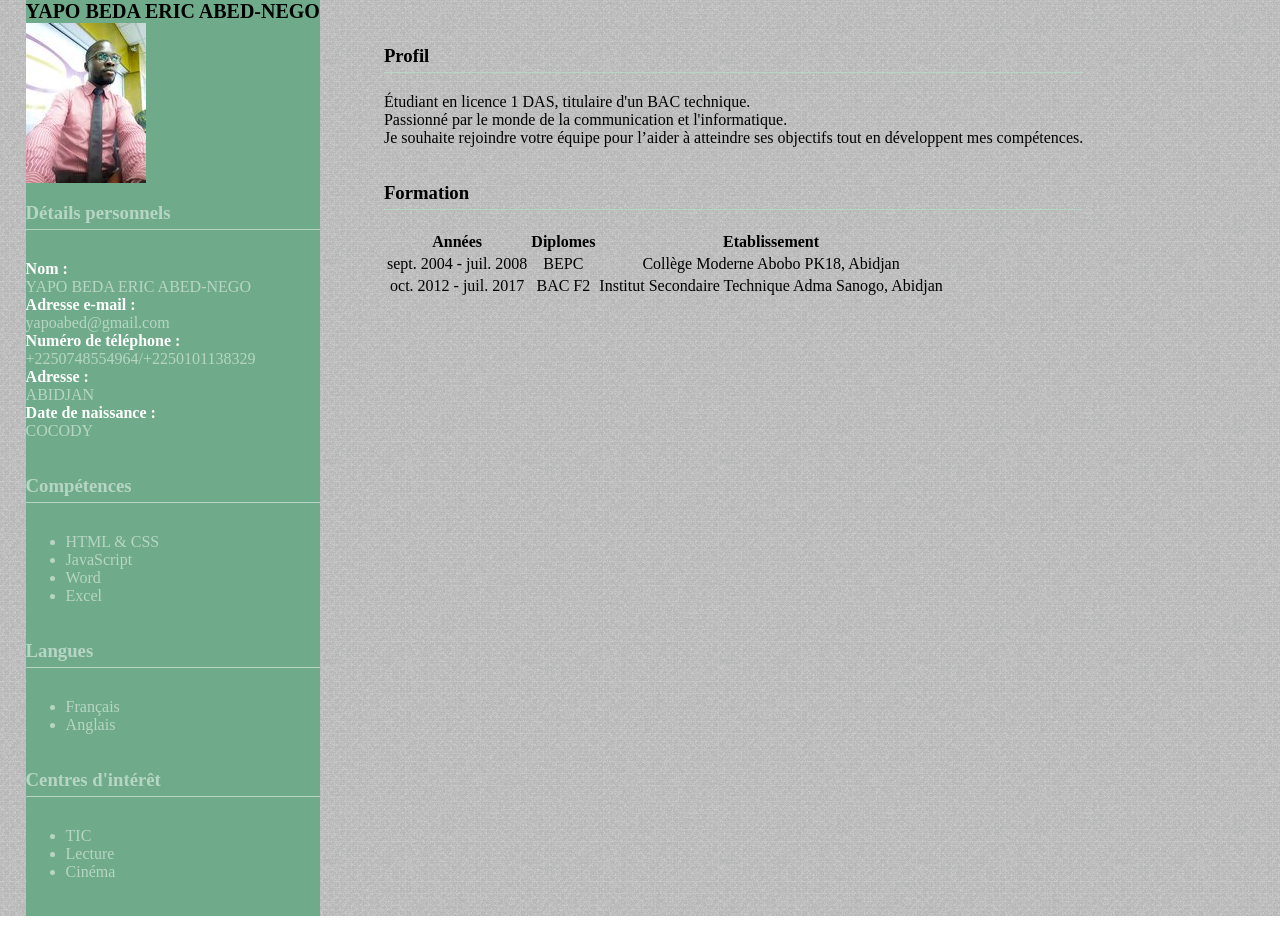
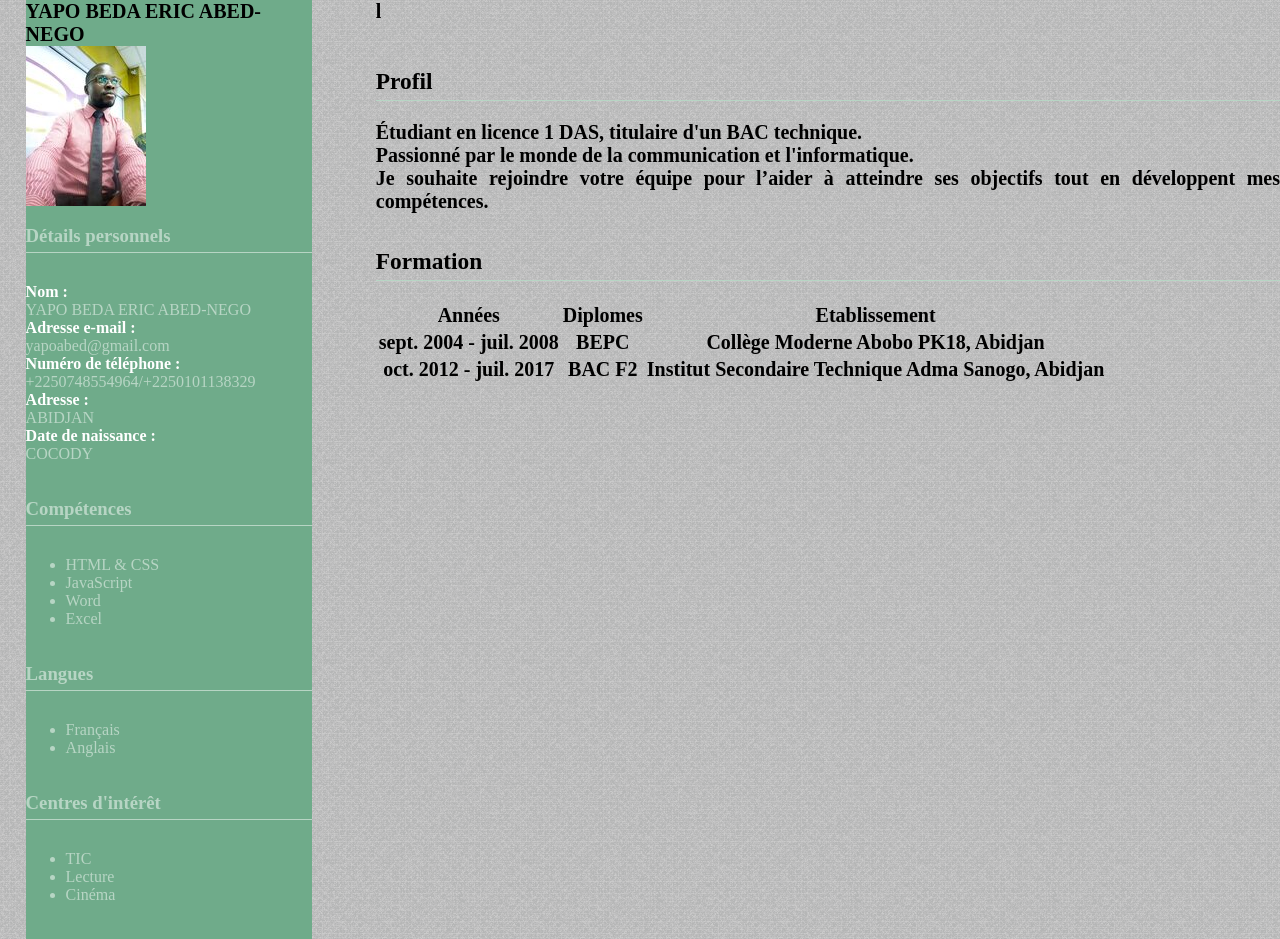
Before and after one commit to yapeaud/cvyapo.github.io, a plain HTML site: page index.html in a window 1280 px wide. Before the commit the page ends 916 px from the top, so only its background shows below. Drawn offline with Linux system fonts and the light colour scheme.

Commit message:
Update index.html

```diff
--- a/index.html
+++ b/index.html
@@ -50,6 +50,7 @@
                 </ul>
             </article>
         </section>
+        <h2>l</2>
         <section id="sec2">
             <article>
                 <h3>Profil</h3>
```
